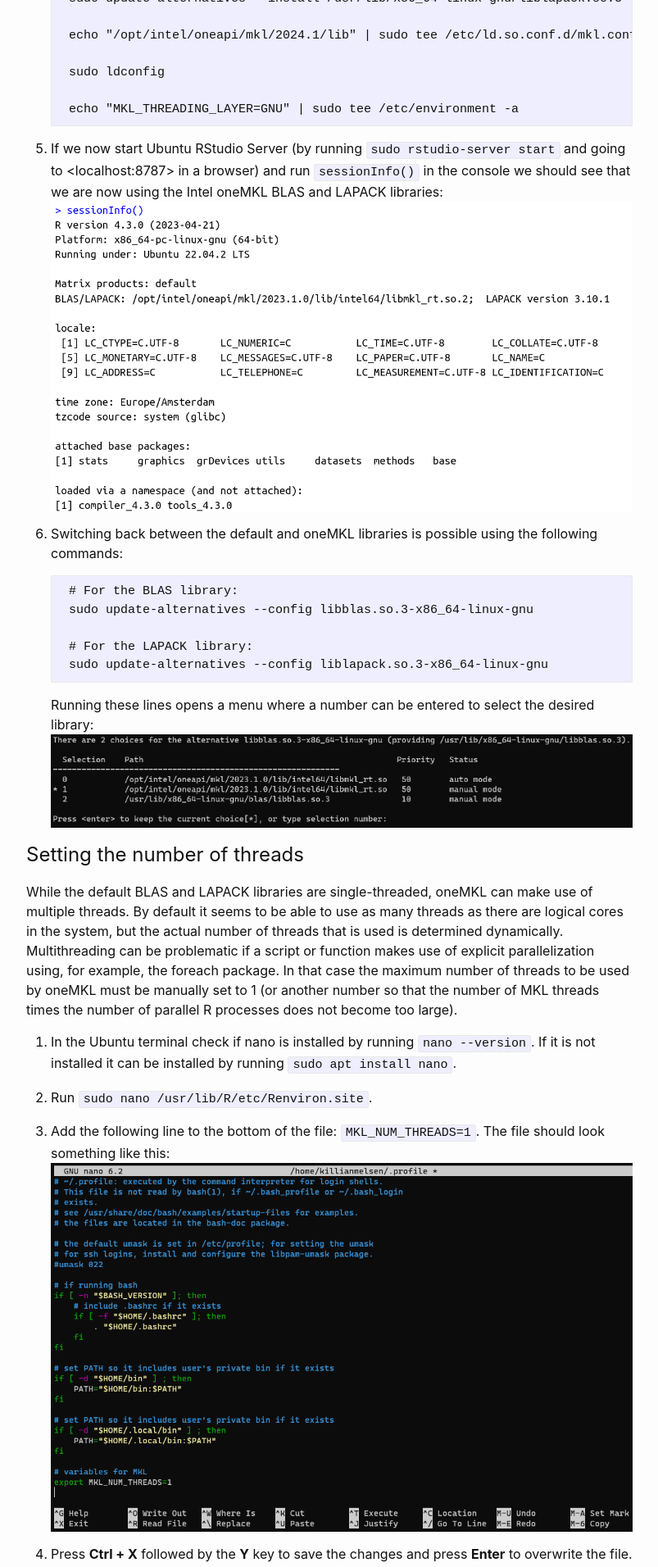
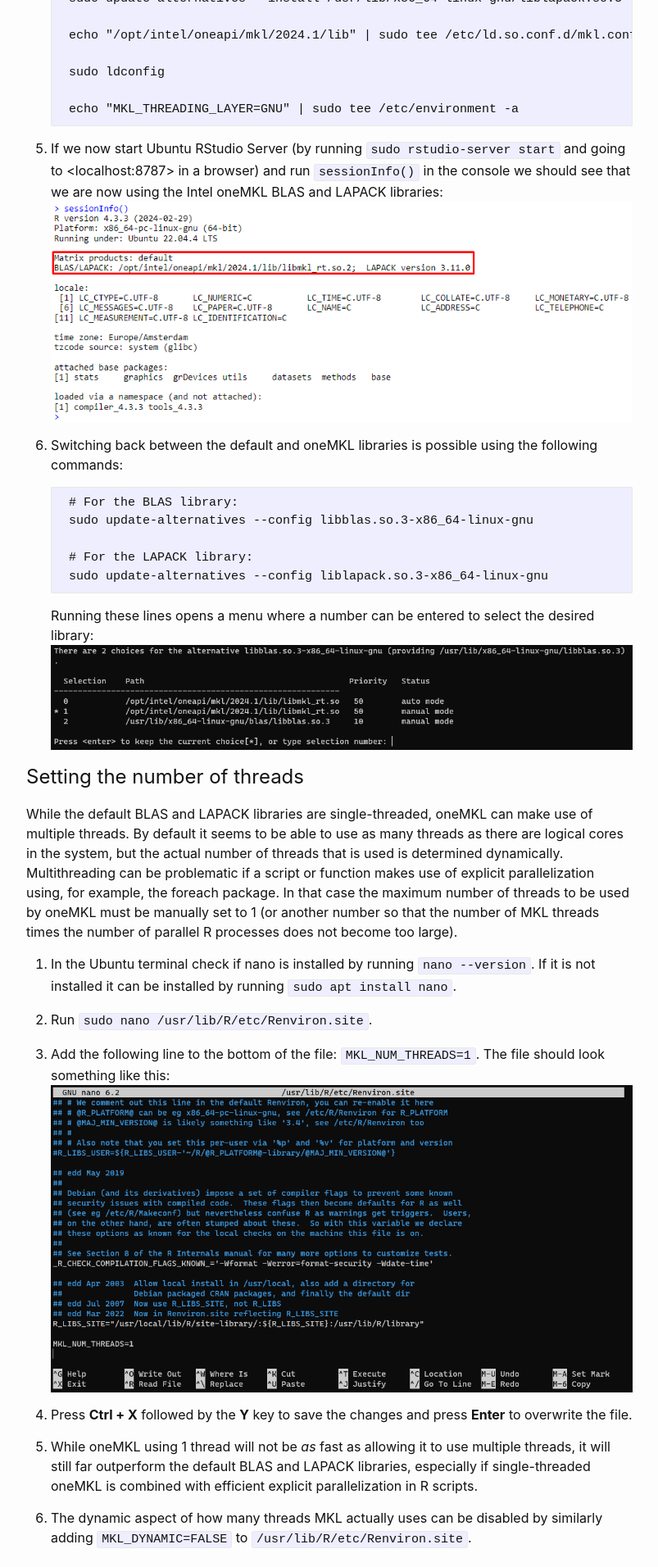
Before and after one commit to KillianMelsen/killianmelsen.github.io, a Jekyll site: the page built from docs/_posts/2023-06-19-Accelerating R using oneMKL and Windows Subsystem for Linux.markdown, in a window 1280 px wide. Shown: the part 2413-4325 px from the top of the page at 82% size, without its empty margins (238-1041 px from the left). Built offline with Jekyll 4.4.1, drawn with Linux system fonts in a browser that asks for light colours.

Commit message:
some changes

```diff
--- a/docs/_posts/2023-06-19-Accelerating R using oneMKL and Windows Subsystem for Linux.markdown
+++ b/docs/_posts/2023-06-19-Accelerating R using oneMKL and Windows Subsystem for Linux.markdown
@@ -102,7 +102,7 @@ While the default BLAS and LAPACK libraries are single-threaded, oneMKL can make
 
 2.  Run `sudo nano /usr/lib/R/etc/Renviron.site`.
 
-3.  Add the following line to the bottom of the file: `MKL_NUM_THREADS=1`. The file should look something like this: ![Setting threads](/assets/profile.png)
+3.  Add the following line to the bottom of the file: `MKL_NUM_THREADS=1`. The file should look something like this: ![Setting threads](/assets/Renviron.png)
 
 4.  Press **Ctrl + X** followed by the **Y** key to save the changes and press **Enter** to overwrite the file.
 
```
Also changed, not shown: docs/assets/Renviron.png (added), docs/assets/libblas_choice.png, docs/assets/profile.png (deleted), docs/assets/sessionInfo_MKL.png, docs/assets/set_threads.png (deleted).
